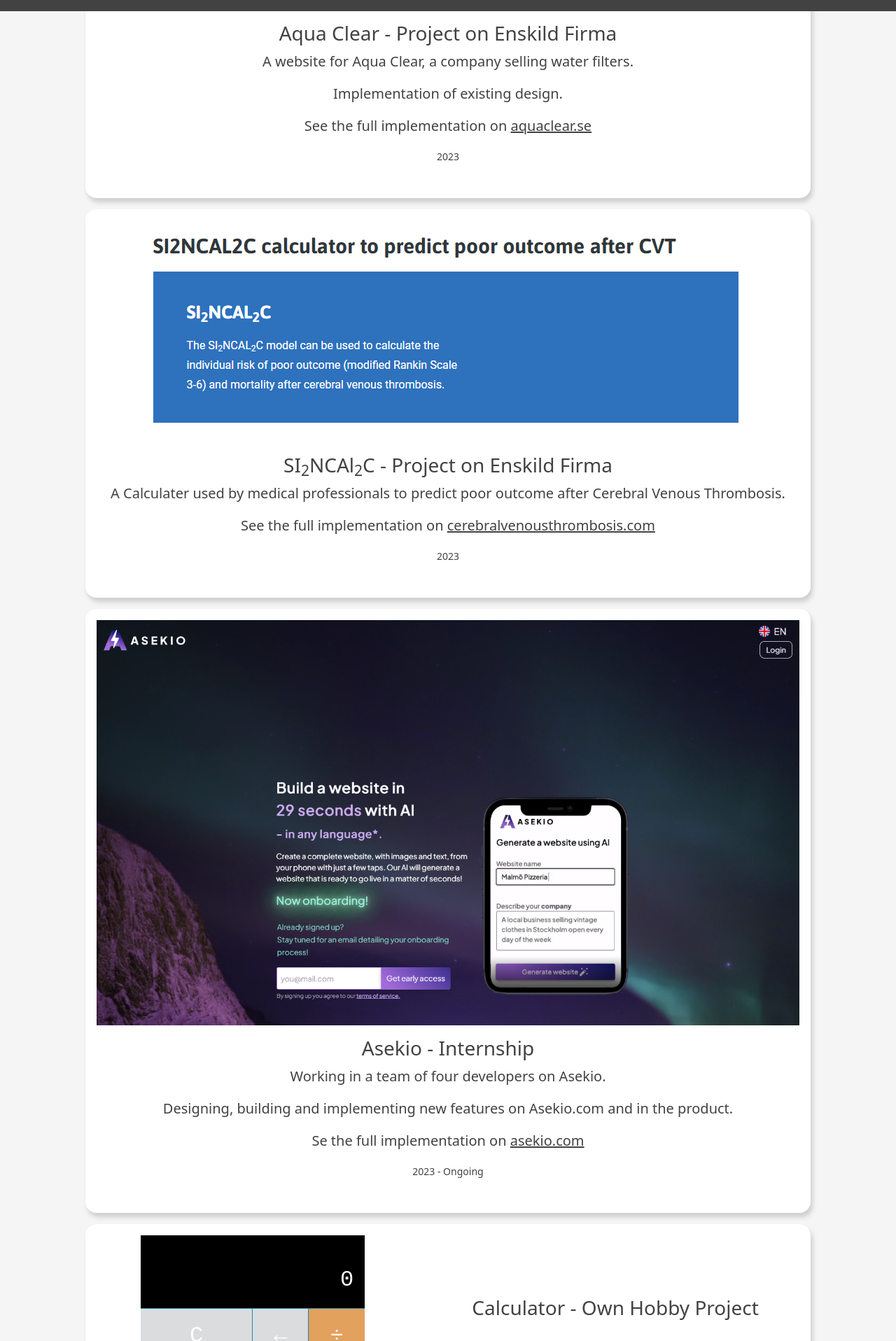
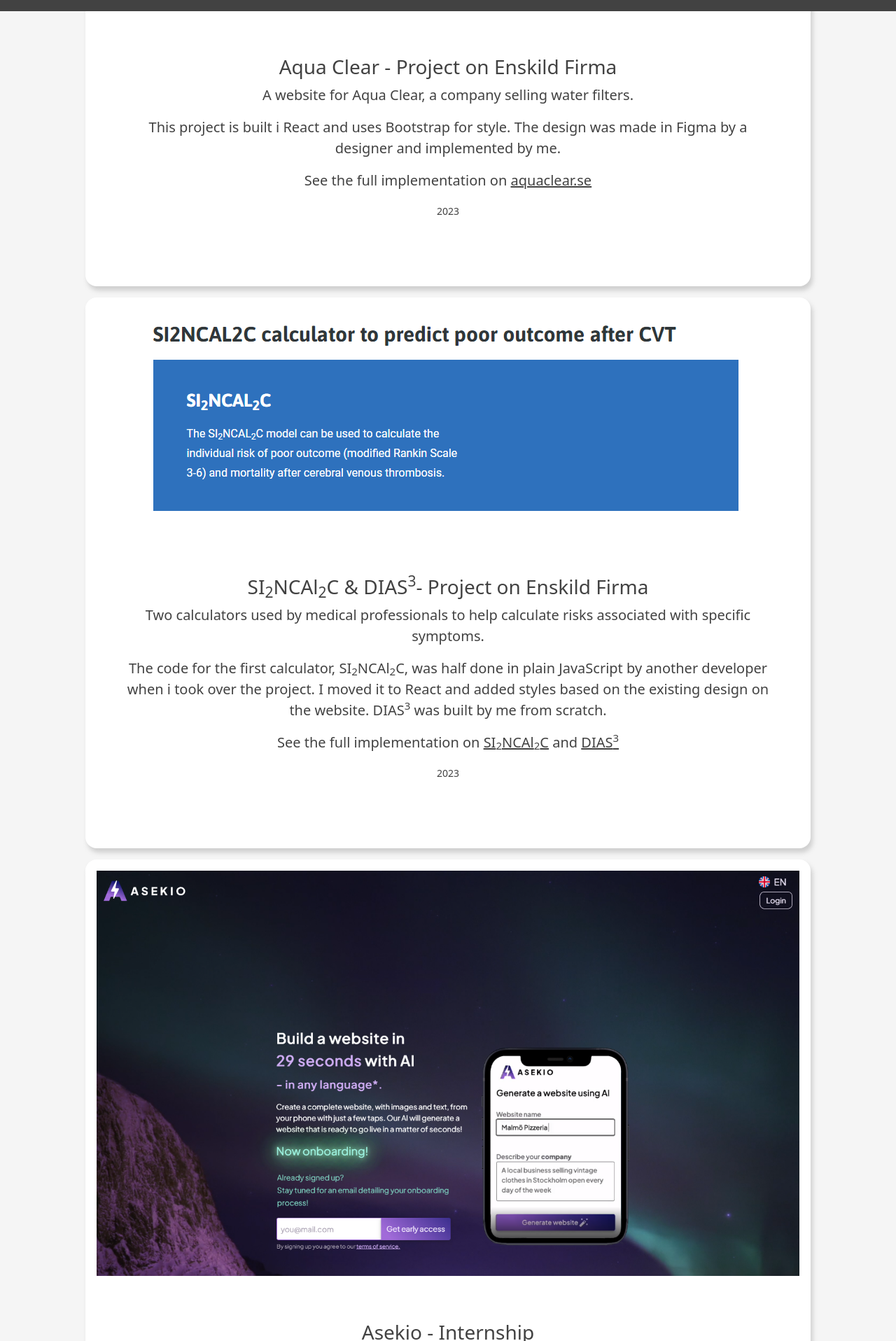
Before and after one commit to rebeccayourstone/CV, a React (Vite) app: page /projects in a window 1280 px wide. Shown: the part 784-2700 px from the top of the page at 70% size. Built offline with nearby package versions, Linux system fonts and the light colour scheme.

Commit message:
Added drjohanna and some text

```diff
--- a/src/components/ProjectCarousel.tsx
+++ b/src/components/ProjectCarousel.tsx
@@ -14,17 +14,20 @@
             <img
               className="d-block w-100"
               src=" /assets/aquaclear2.png"
-              alt="Second slide"
+              alt="aquaclear"
             />
           </div>
-          <div className="text-center pb-5">
+          <div className="text-center pb-5 m-5">
             <h3 className="text-primary">
               Aqua Clear - Project on Enskild Firma
             </h3>
             <p className="text-primary">
               A website for Aqua Clear, a company selling water filters.
             </p>
-            <p className="text-primary">Implementation of existing design.</p>
+            <p className="text-primary">
+              This project is built i React and uses Bootstrap for style. The
+              design was made in Figma by a designer and implemented by me.
+            </p>
             <p className="text-primary">
               See the full implementation on{" "}
               <a href="https://www.aquaclear.se/" target="_blank">
@@ -41,16 +44,32 @@
             <img
               className="d-block w-100"
               src=" /assets/si2ncal2c.png"
-              alt="Second slide"
+              alt="Si2ncal2c"
             />
           </div>
-          <div className="text-center pb-5">
+          {/* <div className="projectImgContainer">
+            <img
+              className="d-block w-100"
+              src=" /assets/dias3.png"
+              alt="Dias3"
+            />
+          </div> */}
+
+          <div className="text-center pb-5 m-5">
             <h3 className="text-primary">
-              SI<sub>2</sub>NCAl<sub>2</sub>C - Project on Enskild Firma
+              SI<sub>2</sub>NCAl<sub>2</sub>C & DIAS<sup>3</sup>- Project on
+              Enskild Firma
             </h3>
             <p className="text-primary">
-              A Calculater used by medical professionals to predict poor outcome
-              after Cerebral Venous Thrombosis.
+              Two calculators used by medical professionals to help calculate
+              risks associated with specific symptoms.
+            </p>
+            <p className="text-primary">
+              The code for the first calculator, SI<sub>2</sub>NCAl<sub>2</sub>
+              C, was half done in plain JavaScript by another developer when i
+              took over the project. I moved it to React and added styles based
+              on the existing design on the website. DIAS<sup>3</sup> was built
+              by me from scratch.
             </p>
             <p className="text-primary">
               See the full implementation on{" "}
@@ -58,7 +77,18 @@
                 href="https://cerebralvenousthrombosis.com/professionals/calculator-si2ncal2c/"
                 target="_blank"
               >
-                <u>cerebralvenousthrombosis.com</u>
+                <u>
+                  SI<sub>2</sub>NCAl<sub>2</sub>C
+                </u>
+              </a>
+              <span> and </span>
+              <a
+                href="https://cerebralvenousthrombosis.com/professionals/dias-3/"
+                target="_blank"
+              >
+                <u>
+                  DIAS<sup>3</sup>
+                </u>
               </a>
             </p>
             <small className="text-primary">2023</small>
@@ -71,17 +101,17 @@
             <img
               className="d-block w-100"
               src=" /assets/asekio2.png"
-              alt="Second slide"
+              alt="asekio"
             />
           </div>
-          <div className="text-center pb-5">
+          <div className="text-center pb-5 m-5">
             <h3 className="text-primary">Asekio - Internship</h3>
             <p className="text-primary">
               Working in a team of four developers on Asekio.
             </p>
             <p className="text-primary">
               Designing, building and implementing new features on Asekio.com
-              and in the product.
+              and in the product. Working with Next, React, TypeScript and Scss.
             </p>
             <p className="text-primary">
               Se the full implementation on{" "}
@@ -93,6 +123,34 @@
           </div>
         </div>
 
+        {/* DR JOHANNA OrdersSystem */}
+        <div className="projectCard">
+          <div className="projectImgContainer">
+            <img
+              className="d-block w-100"
+              src=" /assets/drjohanna.png"
+              alt="drjohanna"
+            />
+          </div>
+
+          <div className="text-center pb-5 m-5">
+            <h3 className="text-primary">Bar - Hobby Project</h3>
+            <p className="text-primary">
+              This project is built in React and is a bar system built for
+              organizing at my sister in laws doctorate. This is built in
+              collaboration with a back end developer. I have made and
+              implemented the design and UI.
+            </p>
+            <p className="text-primary">
+              See the full implementation on <br />
+              <a href="https://drjohanna.vercel.app/client" target="_blank">
+                <u>drjohanna.vercel.app</u>
+              </a>
+            </p>
+            <small className="text-primary">2023</small>
+          </div>
+        </div>
+
         {/* IOS CALCULATOR */}
         <div className="projectCard">
           <div className="projectBoardContainer">
@@ -100,9 +158,7 @@
           </div>
 
           <div className="col-sm-5 text-primary text-center pb-5 projectInfoContainer">
-            <h3 className="text-primary pt-3">
-              Calculator - Own Hobby Project
-            </h3>
+            <h3 className="text-primary pt-3">Calculator - Hobby Project</h3>
             <p className="text-center p-3">
               This was my first JavaScript project and was built all in vanilla
               JavaScript, now moved to React. The design is inspired/copied from
@@ -137,7 +193,7 @@
               <img
                 className="d-block w-100 "
                 src=" /assets/Superjuicecalc.png"
-                alt="Second slide"
+                alt="superjuice"
               />
             </div>
           </div>
@@ -159,149 +215,19 @@
         </div>
 
         {/* DIGITAL CLOCK */}
+
         <div className="projectCard">
-          <Container className="pt-3 projectBoardContainer">
-            <ClockApp />
-          </Container>
           <div className="text-primary text-center pb-5 col-sm-5 projectInfoContainer">
-            <h3 className="text-primary pt-3">
-              Digital Clock - School Project
-            </h3>
-            <p className="text-primary text-start p-3">
+            <h3 className="pt-3"> Digital Clock - School Project</h3>
+            <p className="text-center p-3">
               A digital clock fetching data from an api. Built in React.
             </p>
             <small className="text-primary">2023</small>
           </div>
+          <div className="projectBoardContainer">
+            <ClockApp />
+          </div>
         </div>
-      </Container>
-
-      <Container>
-        {/* <Carousel> */}
-        {/* CLOCK */}
-        {/* <Carousel.Item
-            className="carousel-style"
-            style={{
-              background: "linear-gradient(to bottom, #333, #fff)",
-            }}
-          >
-            <ClockApp />
-            <div
-              className="text-center pb-5"
-              style={{ backgroundColor: "#c6c5c5" }}
-            >
-              <h3 className="text-primary">Digital Clock - School Project</h3>
-              <p className="text-primary">
-                A digital clock fetching data from an api. Built in react.
-              </p>
-            </div>
-          </Carousel.Item> */}
-
-        {/* SINCALC */}
-        {/* <Carousel.Item
-            style={{
-              background: "#fff",
-            }}
-          >
-            <img
-              className="d-block w-100"
-              src=" /assets/si2ncal2c.png"
-              alt="Second slide"
-            />
-            <div className="text-center pb-5">
-              <h3 className="text-primary">
-                SI<sub>2</sub>NCAl<sub>2</sub>C - Project on Enskild Firma
-              </h3>
-              <p className="text-primary">
-                A Calculater used by medical professionals to predict poor
-                outcome after Cerebral Venous Thrombosis.
-              </p>
-              <p className="text-primary">
-                See the full implementation on{" "}
-                <a
-                  href="https://cerebralvenousthrombosis.com/professionals/calculator-si2ncal2c/"
-                  target="_blank"
-                >
-                  <u>cerebralvenousthrombosis.com</u>
-                </a>
-              </p>
-            </div>
-          </Carousel.Item> */}
-
-        {/* MINE SWEEPER */}
-        {/* <Carousel.Item
-            style={{
-              backgroundColor: "#21232a",
-            }}
-          >
-            <Board />
-            <div className="text-primary text-center pb-5">
-              <h3>MineSweeper - School Project</h3>
-              <p>Mine Sweeper game built with partly done code base.</p>
-              <p>Try it out on desktop!</p>
-            </div>
-          </Carousel.Item> */}
-
-        {/* CALCULATOR */}
-        {/* <Carousel.Item
-            style={{ height: "800px", backgroundColor: "#131313" }}
-          >
-            <Calculator />
-            <div className="text-primary text-center pb-5">
-              <h3>Calculator - Own Hobby Project</h3>
-              <p>A calculator inspired by iOS. Try it out!</p>
-            </div>
-          </Carousel.Item> */}
-
-        {/* AQUA CLEAR */}
-        {/* <Carousel.Item style={{ backgroundColor: "#fff" }}>
-            <img
-              className="d-block w-100"
-              src=" /assets/aquaclear2.png"
-              alt="Second slide"
-            />
-            <div className="text-center pb-5">
-              <h3 className="text-primary">
-                Aqua Clear - Project on Enskild Firma
-              </h3>
-              <p className="text-primary">
-                A website for Aqua Clear, a company selling water filters.
-              </p>
-              <p className="text-primary">Implementation of existing design.</p>
-              <p className="text-primary">
-                See the full implementation on{" "}
-                <a href="https://www.aquaclear.se/" target="_blank">
-                  <u>aquaclear.se</u>
-                </a>
-              </p>
-            </div>
-          </Carousel.Item> */}
-
-        {/* ASEKIO */}
-        {/* <Carousel.Item style={{ backgroundColor: "#fff" }}>
-            <img
-              className="d-block w-100"
-              src=" /assets/asekio2.png"
-              alt="Second slide"
-            />
-            <div className="text-center pb-5">
-              <h3 className="text-primary">
-                Asekio - Project on Enskild Firma
-              </h3>
-              <p className="text-primary">
-                Working in a team of four developers on Asekio.
-              </p>
-              <p className="text-primary">
-                Designing, building and implementing new features on Asekio.com.
-              </p>
-              <p className="text-primary">
-                Se the full implementation on{" "}
-                <a href="https://www.asekio.com/" target="_blank">
-                  <u>asekio.com</u>
-                </a>
-              </p>
-            </div>
-          </Carousel.Item> */}
-        {/* </Carousel> */}
       </Container>
     </>
   );
```
Also changed, not shown: public/assets/Dias3.png (added), public/assets/drjohanna.png (added).
